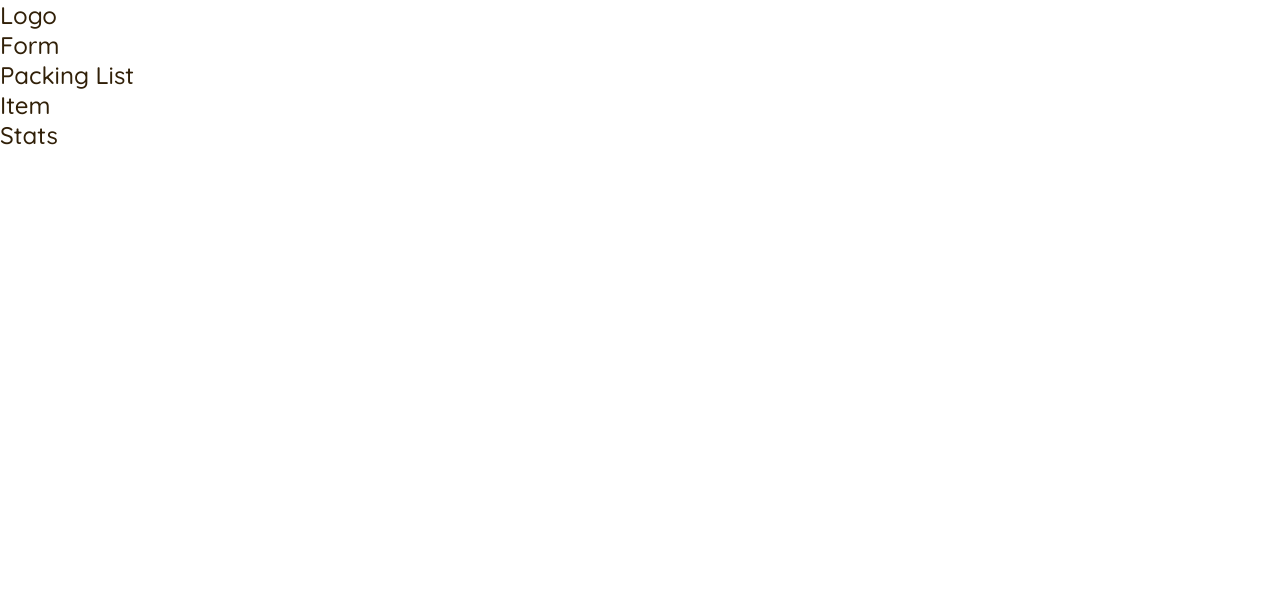
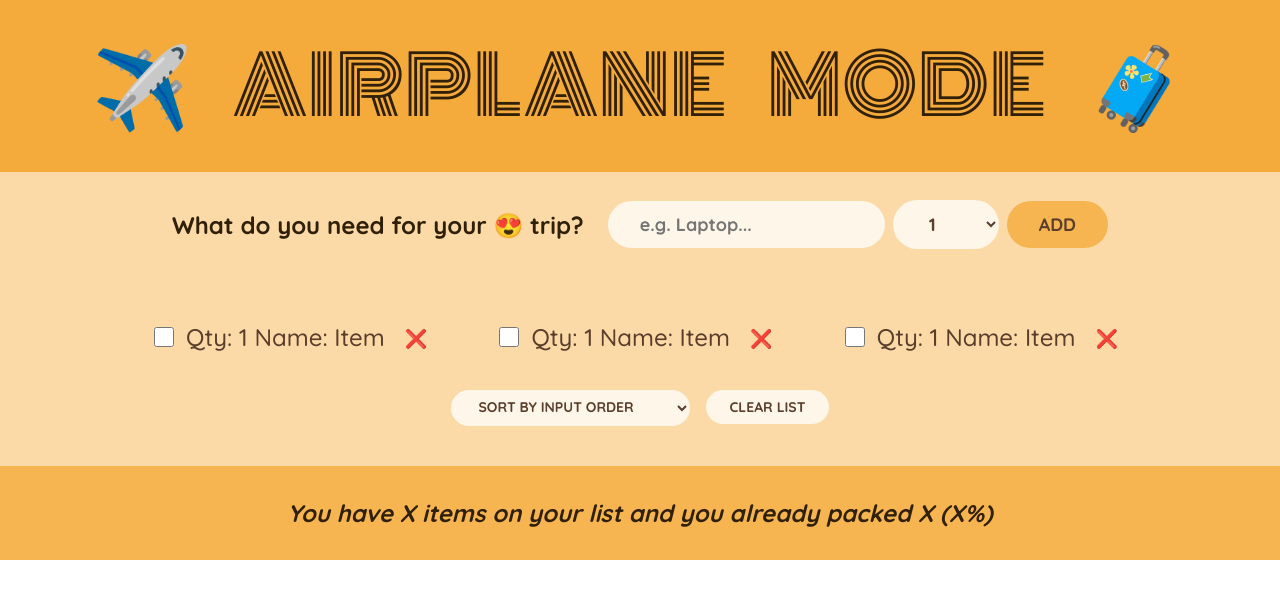
Before and after one commit to RazvanConstantin1/airplane-mode, a React (Create React App) app: page / in a window 1280 px wide. Shown: the top 598 px of the page. Built offline with nearby package versions, Linux system fonts and the light colour scheme.

Commit message:
made the app structure

```diff
--- a/src/components/Form.js
+++ b/src/components/Form.js
@@ -1,7 +1,20 @@
 import React from "react";
 
 const Form = () => {
-  return <div>Form</div>;
+  return (
+    <form className="add-form">
+      <h3>What do you need for your 😍 trip?</h3>
+      <input type="text" placeholder="e.g. Laptop..." />
+      <select>
+        {Array.from({ length: 20 }, (_, i) => i + 1).map((num) => (
+          <option key={num} value={num}>
+            {num}
+          </option>
+        ))}
+      </select>
+      <button>Add</button>
+    </form>
+  );
 };
 
 export default Form;
--- a/src/components/Item.js
+++ b/src/components/Item.js
@@ -1,7 +1,13 @@
 import React from "react";
 
 const Item = () => {
-  return <div>Item</div>;
+  return (
+    <li>
+      <input type="checkbox" />
+      <span>Qty: 1 Name: Item</span>
+      <button>❌</button>
+    </li>
+  );
 };
 
 export default Item;
--- a/src/components/Logo.js
+++ b/src/components/Logo.js
@@ -1,7 +1,7 @@
 import React from "react";
 
 const Logo = () => {
-  return <div>Logo</div>;
+  return <h1>✈️ Airplane Mode 🧳</h1>;
 };
 
 export default Logo;
--- a/src/components/PackingList.js
+++ b/src/components/PackingList.js
@@ -1,11 +1,28 @@
 import React from "react";
 import Item from "./Item.js";
 
+const initialItems = [
+  { id: 1, description: "Passports", quantity: 2, packed: false },
+  { id: 2, description: "Socks", quantity: 12, packed: true },
+  { id: 3, description: "Charger", quantity: 1, packed: false },
+];
+
 const PackingList = () => {
   return (
-    <div>
-      Packing List
-      <Item />
+    <div className="list">
+      <ul>
+        {initialItems.map((item) => (
+          <Item item={item} key={item.id} />
+        ))}
+      </ul>
+      <div className="actions">
+        <select>
+          <option value="input">Sort by input order</option>
+          <option value="description">Sort by description</option>
+          <option value="packed">Sort by packed status</option>
+        </select>
+        <button>Clear List</button>
+      </div>
     </div>
   );
 };
--- a/src/components/Stats.js
+++ b/src/components/Stats.js
@@ -1,7 +1,11 @@
 import React from "react";
 
 const Stats = () => {
-  return <div>Stats</div>;
+  return (
+    <footer className="stats">
+      <em>You have X items on your list and you already packed X (X%)</em>
+    </footer>
+  );
 };
 
 export default Stats;
```
